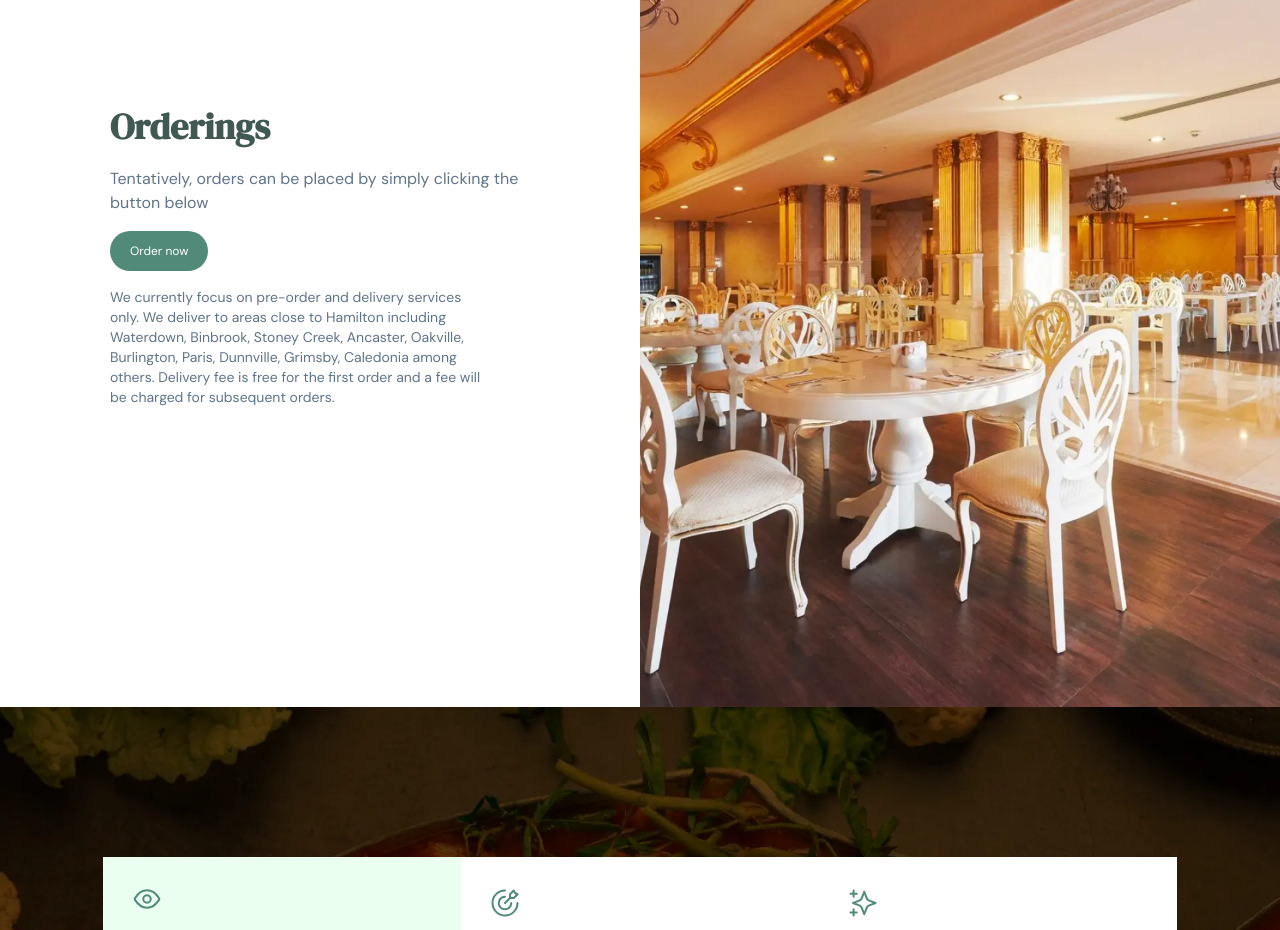
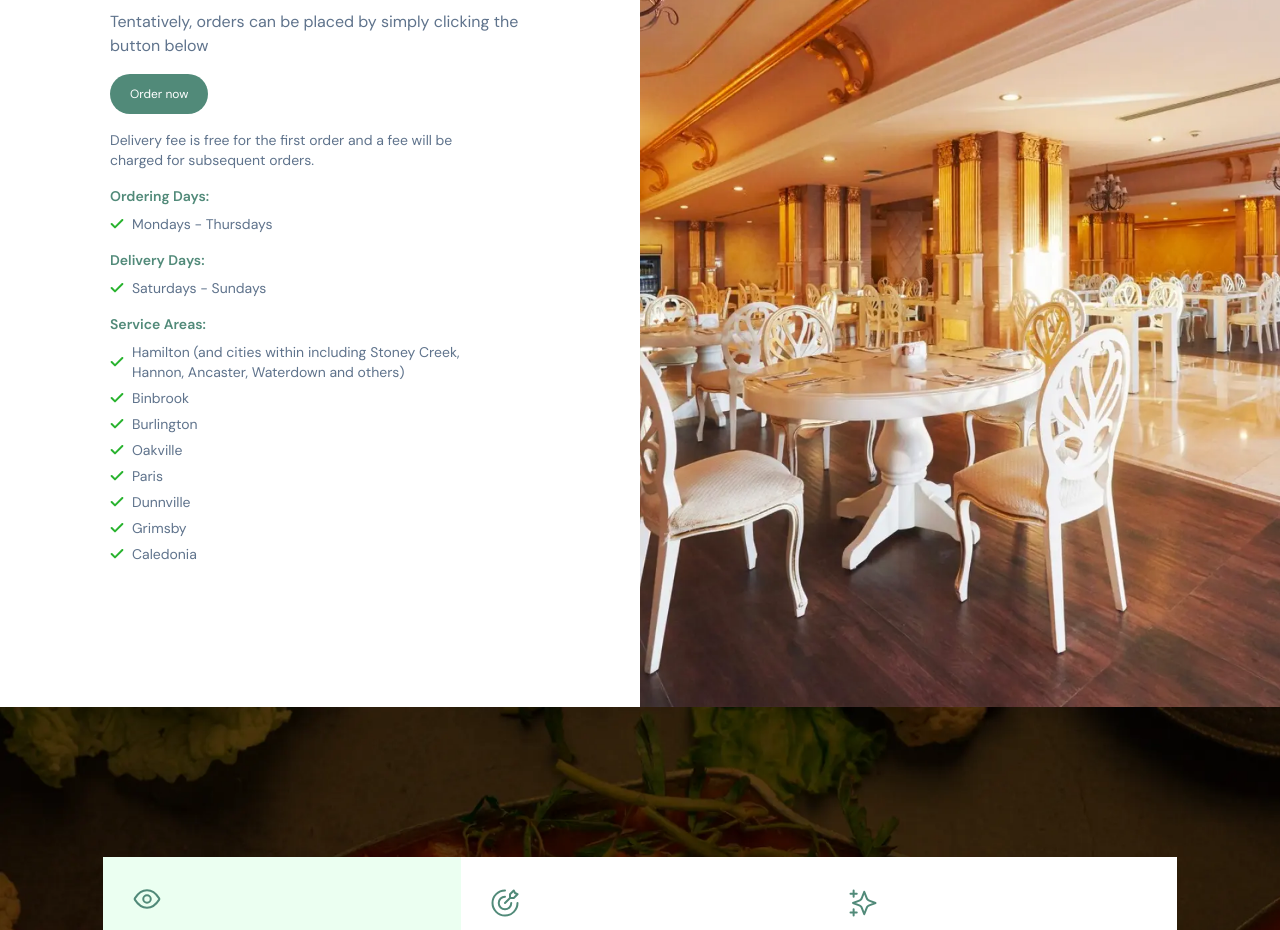
Before and after one commit to Aliiiu/debuka-website, a Next.js app: page / in a window 1280 px wide. Shown: the part 3120-4050 px from the top of the page. Built offline with nearby package versions, Linux system fonts and the light colour scheme.

Commit message:
Update service areas

```diff
--- a/src/components/orderings.tsx
+++ b/src/components/orderings.tsx
@@ -29,11 +29,67 @@ const Orderings = () => {
 								Order now
 							</Link>
 							<p className="text-body-alt text-sm max-w-[378px]">
-								We currently focus on pre-order and delivery services only.
-								We deliver to areas close to Hamilton including Waterdown, Binbrook, Stoney Creek, Ancaster, Oakville, Burlington, Paris, Dunnville, Grimsby, Caledonia among others.
 								Delivery fee is free for the first order and a fee will
 								be charged for subsequent orders.
 							</p>
+							<div>
+								<h3 className="text-primary font-semibold text-sm">
+									Ordering Days:
+								</h3>
+								<div className="flex items-center mt-2 gap-2">
+									<Check />
+									<span className="text-sm">Mondays - Thursdays</span>
+								</div>
+							</div>
+							<div>
+								<h3 className="text-primary font-semibold text-sm">
+									Delivery Days:
+								</h3>
+								<div className="flex items-center mt-2 gap-2">
+									<Check />
+									<span className="text-sm">Saturdays - Sundays</span>
+								</div>
+							</div>
+							<div>
+								<h3 className="text-primary font-semibold text-sm">
+									Service Areas:
+								</h3>
+								<div className="flex items-center mt-2 gap-2">
+									<Check />
+									<span className="text-sm max-w-[349px]">
+										Hamilton (and cities within including Stoney Creek, Hannon,
+										Ancaster, Waterdown and others)
+									</span>
+								</div>
+								<div className="flex items-center mt-[6px] gap-2">
+									<Check />
+									<span className="text-sm">Binbrook</span>
+								</div>
+								<div className="flex items-center mt-[6px] gap-2">
+									<Check />
+									<span className="text-sm">Burlington</span>
+								</div>
+								<div className="flex items-center mt-[6px] gap-2">
+									<Check />
+									<span className="text-sm">Oakville</span>
+								</div>
+								<div className="flex items-center mt-[6px] gap-2">
+									<Check />
+									<span className="text-sm">Paris</span>
+								</div>
+								<div className="flex items-center mt-[6px] gap-2">
+									<Check />
+									<span className="text-sm">Dunnville</span>
+								</div>
+								<div className="flex items-center mt-[6px] gap-2">
+									<Check />
+									<span className="text-sm">Grimsby</span>
+								</div>
+								<div className="flex items-center mt-[6px] gap-2">
+									<Check />
+									<span className="text-sm">Caledonia</span>
+								</div>
+							</div>
 						</div>
 					</div>
 				</div>
```
